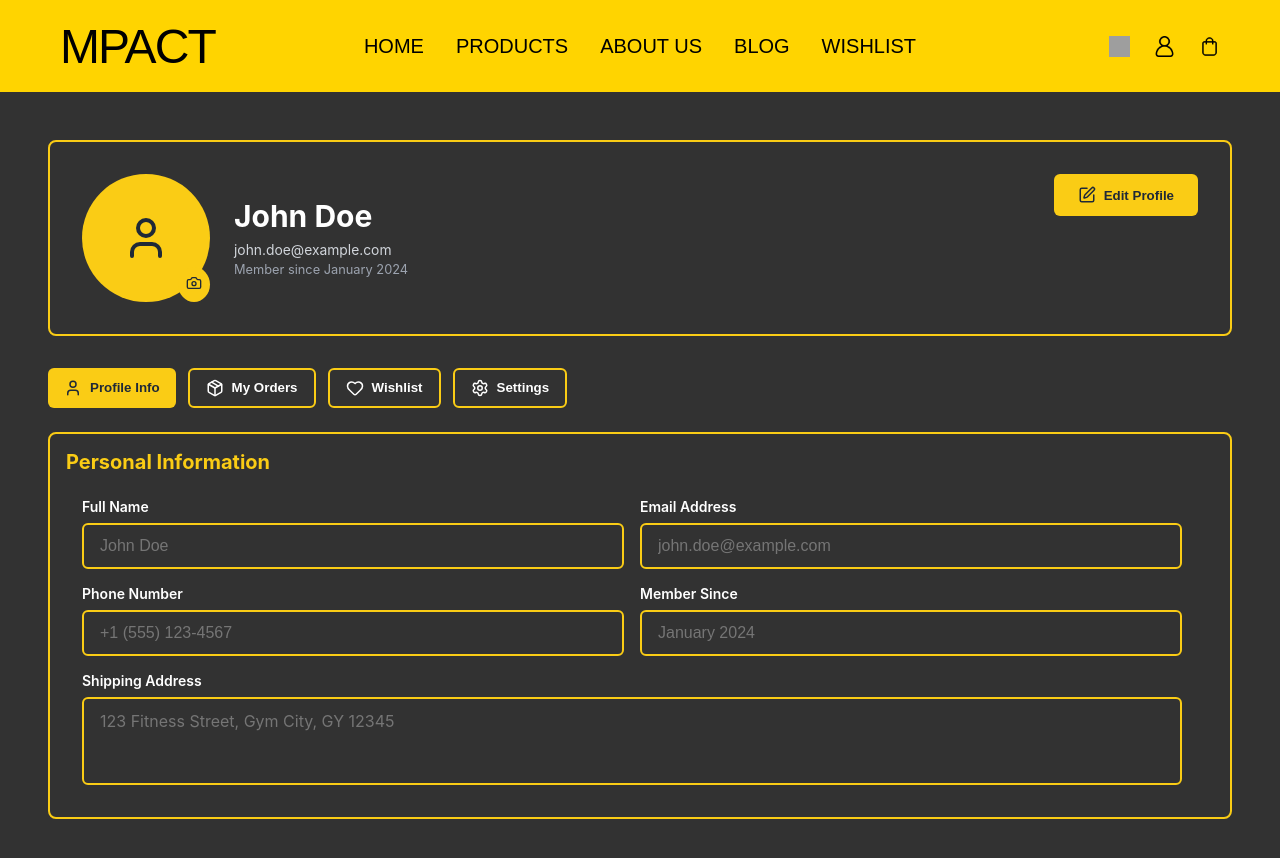
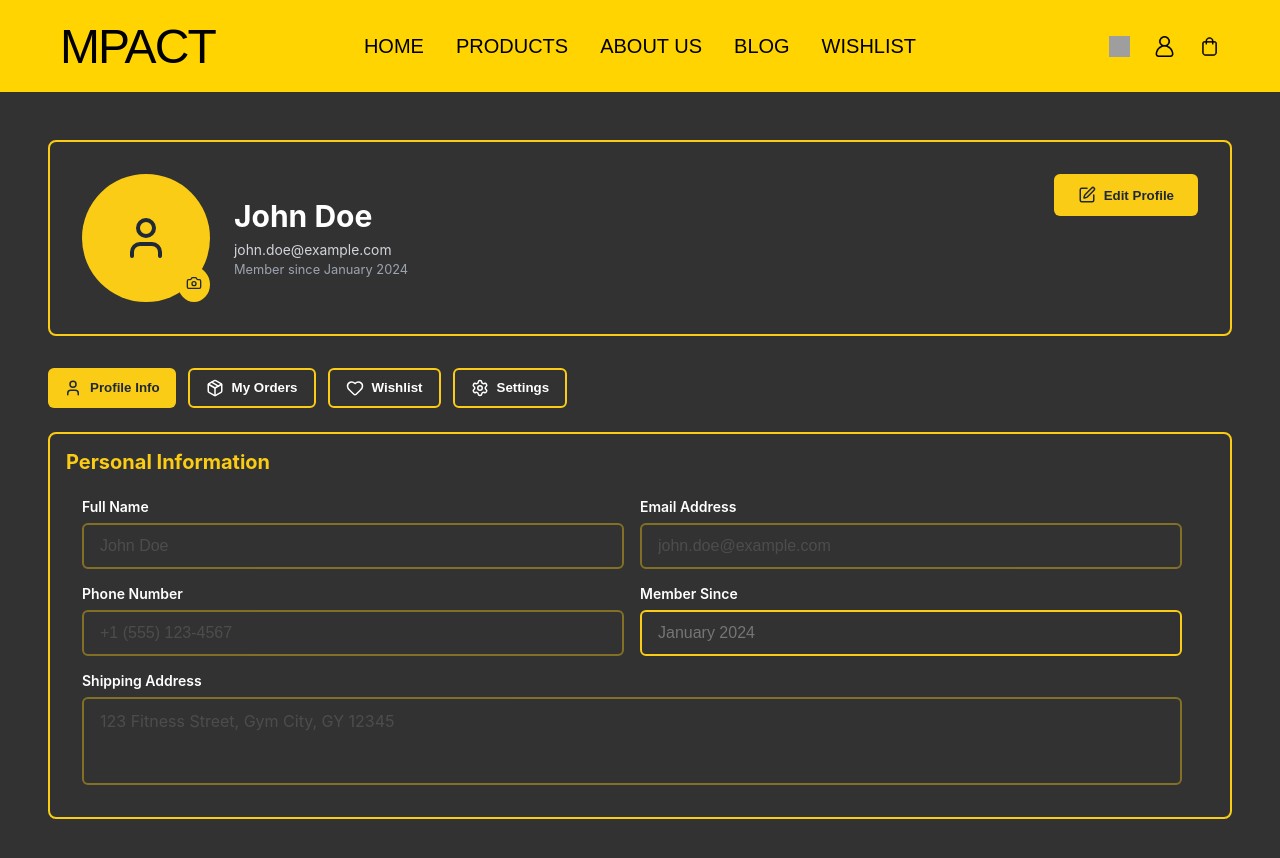
Before and after one commit to sudhee1010/mpact, a React (Create React App) app in the folder frontend/: page /profile in a window 1280 px wide. Shown: the top 858 px of the page. Built offline with nearby package versions, Linux system fonts and the light colour scheme; grey boxes are pictures that could not be loaded; a web font is replaced by a local one.

Commit message:
new-profile

```diff
--- a/frontend/src/pages/profile/Newprofile.jsx
+++ b/frontend/src/pages/profile/Newprofile.jsx
@@ -3,6 +3,7 @@ import { User, Package, Heart, Settings, Edit, Search, UserCircle, ShoppingCart,
 
 export default function ProfilePage() {
   const [activeTab, setActiveTab] = useState('profile');
+  const [isEditing, setIsEditing] = useState(false);
 
   return (
     <>
@@ -348,7 +349,6 @@ export default function ProfilePage() {
         .form-group {
           display: flex;
           flex-direction: column;
-          // max-width:400px
         }
 
         .form-group.full-width {
@@ -369,7 +369,12 @@ export default function ProfilePage() {
           padding: 0.75rem 1rem;
           color: #d1d5db;
           font-size: 1rem;
-          transition: border-color 0.2s;
+          transition: all 0.2s;
+        }
+
+        .form-input.dim {
+          opacity: 0.4;
+          pointer-events: none;
         }
 
         .form-input:focus {
@@ -391,7 +396,12 @@ export default function ProfilePage() {
           font-size: 1rem;
           resize: none;
           font-family: inherit;
-          transition: border-color 0.2s;
+          transition: all 0.2s;
+        }
+
+        .form-textarea.dim {
+          opacity: 0.4;
+          pointer-events: none;
         }
 
         .form-textarea:focus {
@@ -750,8 +760,6 @@ export default function ProfilePage() {
       `}</style>
 
       <div className="container">
-
-
         {/* Main Content */}
         <main className="main-content">
           {/* Profile Header */}
@@ -774,9 +782,9 @@ export default function ProfilePage() {
                 </div>
               </div>
 
-              <button className="edit-btn">
+              <button className="edit-btn" onClick={() => setIsEditing(!isEditing)}>
                 <Edit size={18} />
-                Edit Profile
+                {isEditing ? 'Save Profile' : 'Edit Profile'}
               </button>
             </div>
           </div>
@@ -829,7 +837,7 @@ export default function ProfilePage() {
                   <input
                     type="text"
                     placeholder="John Doe"
-                    className="form-input"
+                    className={`form-input ${!isEditing ? 'dim' : ''}`}
                   />
                 </div>
 
@@ -838,7 +846,7 @@ export default function ProfilePage() {
                   <input
                     type="email"
                     placeholder="john.doe@example.com"
-                    className="form-input"
+                    className={`form-input ${!isEditing ? 'dim' : ''}`}
                   />
                 </div>
 
@@ -847,7 +855,7 @@ export default function ProfilePage() {
                   <input
                     type="tel"
                     placeholder="+1 (555) 123-4567"
-                    className="form-input"
+                    className={`form-input ${!isEditing ? 'dim' : ''}`}
                   />
                 </div>
 
@@ -866,7 +874,7 @@ export default function ProfilePage() {
                   <textarea
                     rows="3"
                     placeholder="123 Fitness Street, Gym City, GY 12345"
-                    className="form-textarea"
+                    className={`form-textarea ${!isEditing ? 'dim' : ''}`}
                   />
                 </div>
               </div>
@@ -1049,20 +1057,19 @@ export default function ProfilePage() {
           </label>
 
           <label className="notification-item">
-            <input type="checkbox" className="notification-checkbox" />
+           <input type="checkbox" className="notification-checkbox" />
             <span className="notification-label">Newsletter</span>
           </label>
         </div>
       </div>
 
-      {/* Delete Account Section */}
+       {/* Delete Account Section */}
       <div className="settings-card-danger">
         <h3 className="settings-section-title-danger">Delete Account</h3>
         <p className="settings-description">Permanently delete your account and all associated data</p>
         <button className="delete-account-btn">Delete Account</button>
       </div>
-
-      {/* Log Out */}
+       {/* Log Out */}
       <button className="logout-btn">
   <svg width="20" height="20" viewBox="0 0 24 24" fill="none" stroke="currentColor" strokeWidth="2">
     <path d="M9 21H5a2 2 0 0 1-2-2V5a2 2 0 0 1 2-2h4"></path>
@@ -1073,7 +1080,7 @@ export default function ProfilePage() {
 </button>
     </div>
   </div>
-)}
+  )}
         </main>
       </div>
     </>
```
